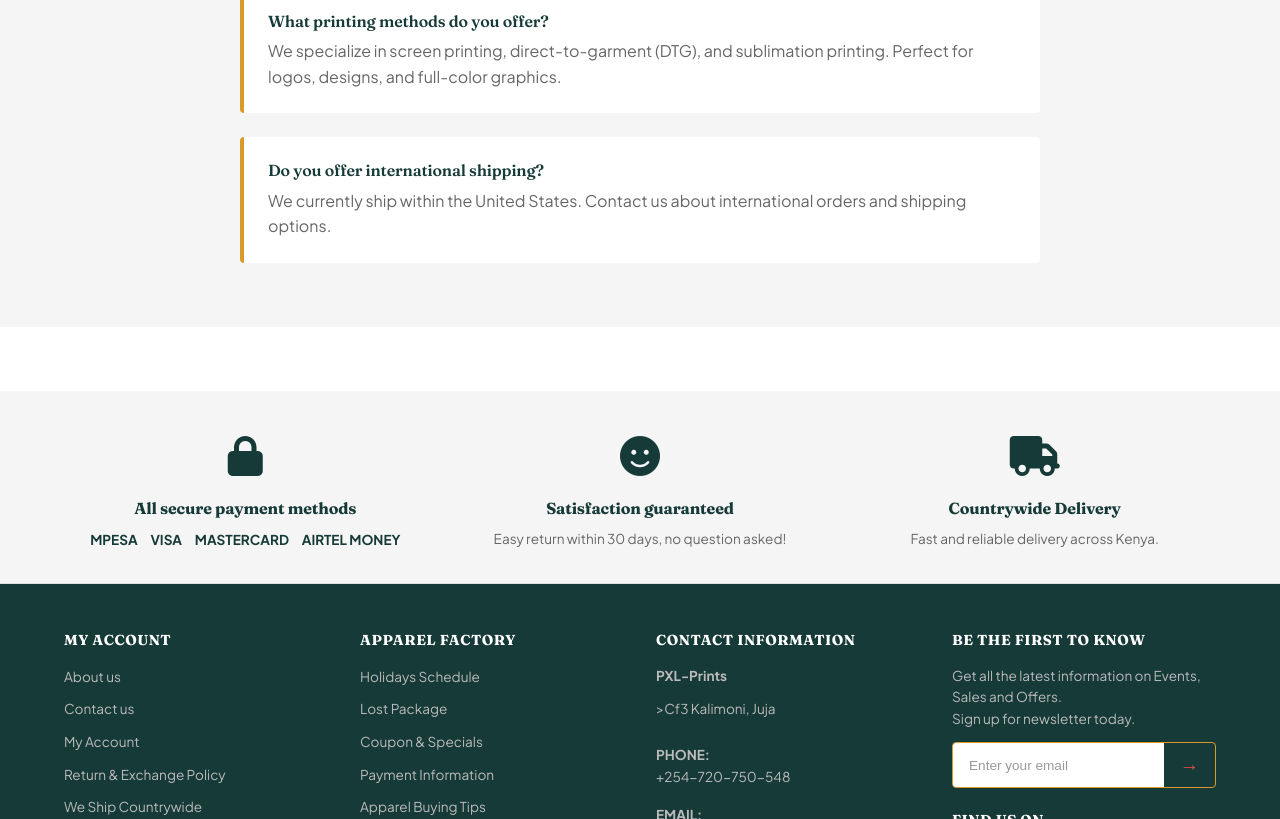
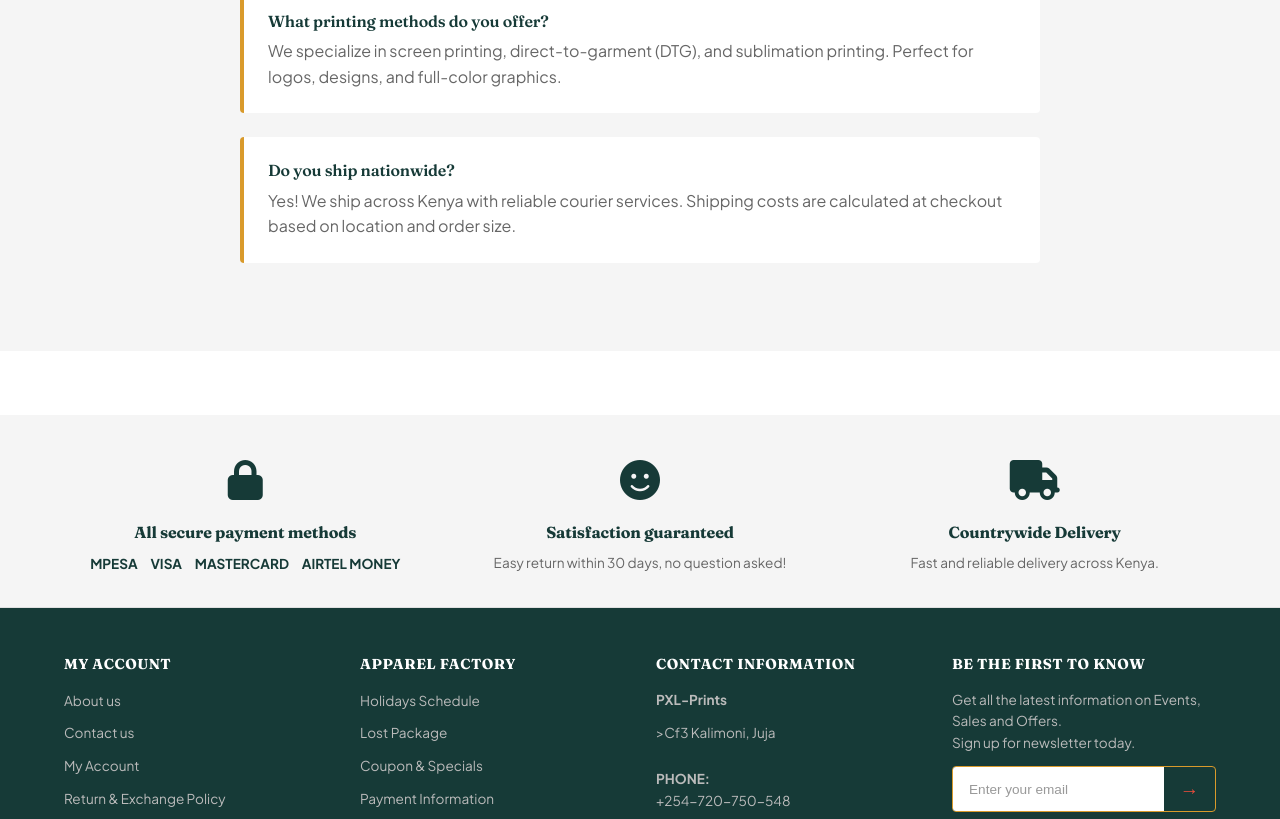
Before and after one commit to Oscah-jay/PXL, a plain HTML site: page contact.html in a window 1280 px wide. Shown: the part 1900-2719 px from the top of the page. Drawn offline with Linux system fonts and the light colour scheme.

Commit message:
Feat: Update FAQ

```diff
--- a/contact.html
+++ b/contact.html
@@ -218,11 +218,9 @@
           <h4 style="color: var(--primary-black); margin-bottom: 0.5rem;">What printing methods do you offer?</h4>
           <p style="color: #666; margin-bottom: 0;">We specialize in screen printing, direct-to-garment (DTG), and sublimation printing. Perfect for logos, designs, and full-color graphics.</p>
         </div>
-
-        <div style="background-color: white; padding: 1.5rem; border-radius: 4px; border-left: 4px solid var(--accent-gold);">
-          <h4 style="color: var(--primary-black); margin-bottom: 0.5rem;">Do you offer international shipping?</h4>
-          <p style="color: #666; margin-bottom: 0;">We currently ship within the United States. Contact us about international orders and shipping options.</p>
-        </div>
+        <div style="background-color: white; padding: 1.5rem; margin-bottom: 1.5rem; border-radius: 4px; border-left: 4px solid var(--accent-gold);">
+          <h4 style="color: var(--primary-black); margin-bottom: 0.5rem;">Do you ship nationwide?</h4>
+          <p style="color: #666; margin-bottom: 0;">Yes! We ship across Kenya with reliable courier services. Shipping costs are calculated at checkout based on location and order size.</p>
       </div>
     </div>
   </section>
```
